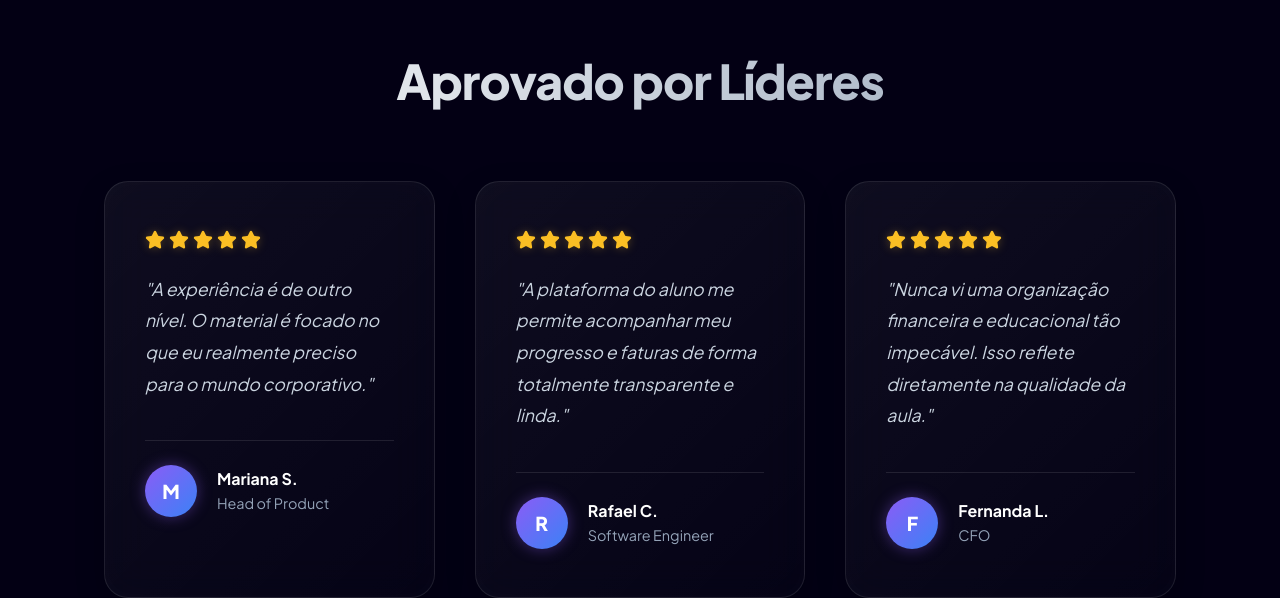
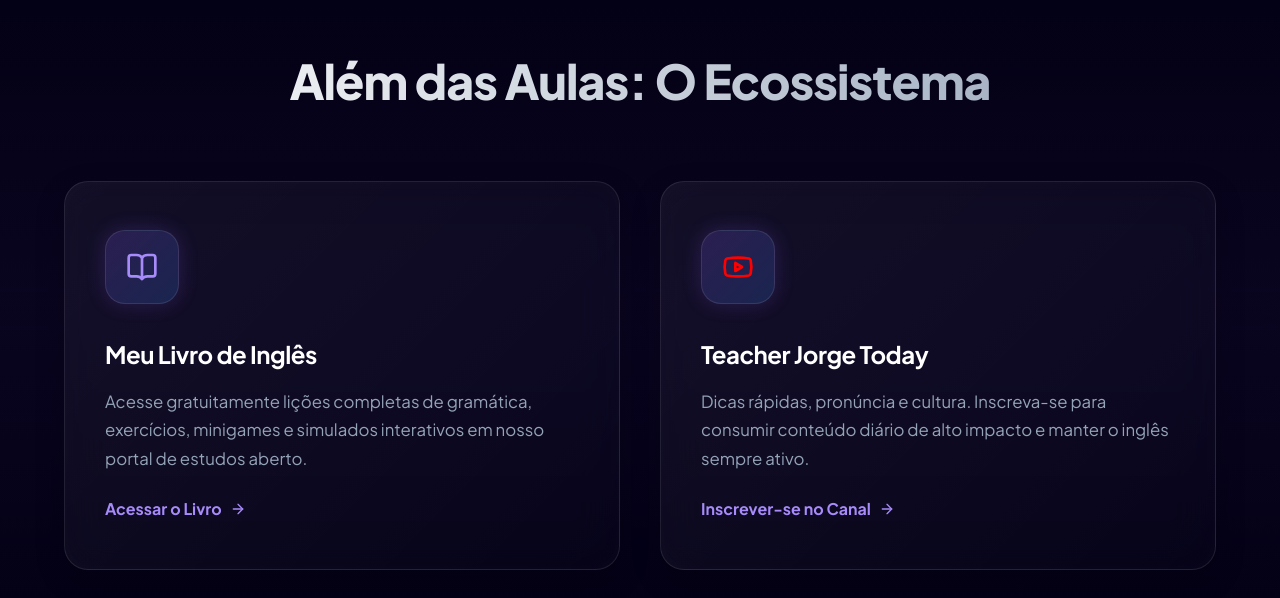
Before and after one commit to jorgehsa9/teacherjorge, a React (Vite) app: page / in a window 1280 px wide. Shown: the part 1674-2272 px from the top of the page. Built offline with nearby package versions, Linux system fonts and the light colour scheme; no server answers.

Commit message:
feat: add ecosystem section to landing page with book and youtube links

```diff
--- a/src/pages/Landing/Landing.css
+++ b/src/pages/Landing/Landing.css
@@ -305,6 +305,33 @@
   font-size: 1.05rem;
 }
 
+/* Ecosystem */
+.ecosystem-section {
+  padding: 8rem 5%;
+  position: relative;
+  background: linear-gradient(180deg, rgba(3,0,20,0) 0%, rgba(139, 92, 246, 0.05) 50%, rgba(3,0,20,0) 100%);
+}
+
+.ecosystem-card {
+  text-decoration: none;
+  display: block;
+}
+
+.ecosystem-cta {
+  display: flex;
+  align-items: center;
+  gap: 0.5rem;
+  margin-top: 1.5rem;
+  color: #a78bfa;
+  font-weight: 700;
+  transition: all 0.3s ease;
+}
+
+.ecosystem-card:hover .ecosystem-cta {
+  gap: 1rem;
+  color: #d8b4fe;
+}
+
 /* Reviews */
 .reviews-section {
   padding: 8rem 5%;
--- a/src/pages/Landing/Landing.jsx
+++ b/src/pages/Landing/Landing.jsx
@@ -1,6 +1,6 @@
 import React, { useEffect } from 'react';
 import { Link } from 'react-router-dom';
-import { BookOpen, Star, Target, Users, Calendar, ArrowRight } from 'lucide-react';
+import { BookOpen, Star, Target, Users, Calendar, ArrowRight, Youtube } from 'lucide-react';
 import { motion, useScroll, useTransform } from 'framer-motion';
 import './Landing.css';
 
@@ -149,6 +149,48 @@ const Landing = () => {
           </motion.div>
         </section>
 
+        {/* Ecosystem Section */}
+        <section className="ecosystem-section">
+          <motion.h2
+            initial="hidden" whileInView="show" viewport={{ once: true, margin: "-50px" }} variants={fadeInUp}
+            className="section-title"
+          >
+            Além das Aulas: O Ecossistema
+          </motion.h2>
+          <motion.div
+            variants={staggerContainer} initial="hidden" whileInView="show" viewport={{ once: true, margin: "-50px" }}
+            className="ecosystem-grid features-grid"
+          >
+            <motion.a
+              href="https://book-8uu.pages.dev" target="_blank" rel="noopener noreferrer"
+              variants={fadeInUp} className="hyper-glass-card ecosystem-card"
+            >
+              <div className="feature-icon">
+                <BookOpen size={32} />
+              </div>
+              <h3 className="feature-title">Meu Livro de Inglês</h3>
+              <p className="feature-desc">
+                Acesse gratuitamente lições completas de gramática, exercícios, minigames e simulados interativos em nosso portal de estudos aberto.
+              </p>
+              <div className="ecosystem-cta">Acessar o Livro <ArrowRight size={16} /></div>
+            </motion.a>
+
+            <motion.a
+              href="https://www.youtube.com/@teacherjorgetoday" target="_blank" rel="noopener noreferrer"
+              variants={fadeInUp} className="hyper-glass-card ecosystem-card"
+            >
+              <div className="feature-icon" style={{ color: '#ff0000' }}>
+                <Youtube size={32} />
+              </div>
+              <h3 className="feature-title">Teacher Jorge Today</h3>
+              <p className="feature-desc">
+                Dicas rápidas, pronúncia e cultura. Inscreva-se para consumir conteúdo diário de alto impacto e manter o inglês sempre ativo.
+              </p>
+              <div className="ecosystem-cta">Inscrever-se no Canal <ArrowRight size={16} /></div>
+            </motion.a>
+          </motion.div>
+        </section>
+
         {/* Reviews Section */}
         <section className="reviews-section">
           <motion.h2
```
